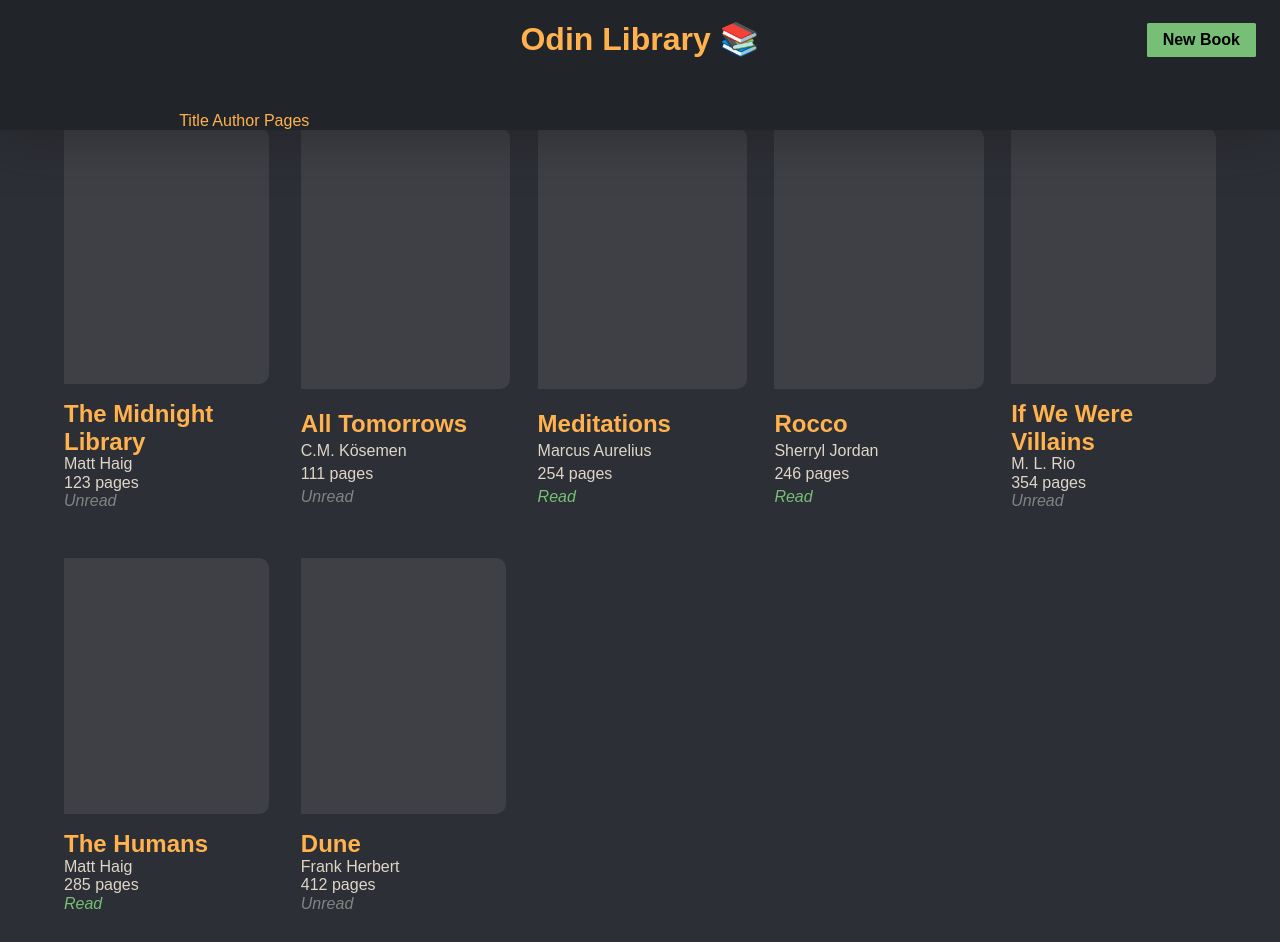
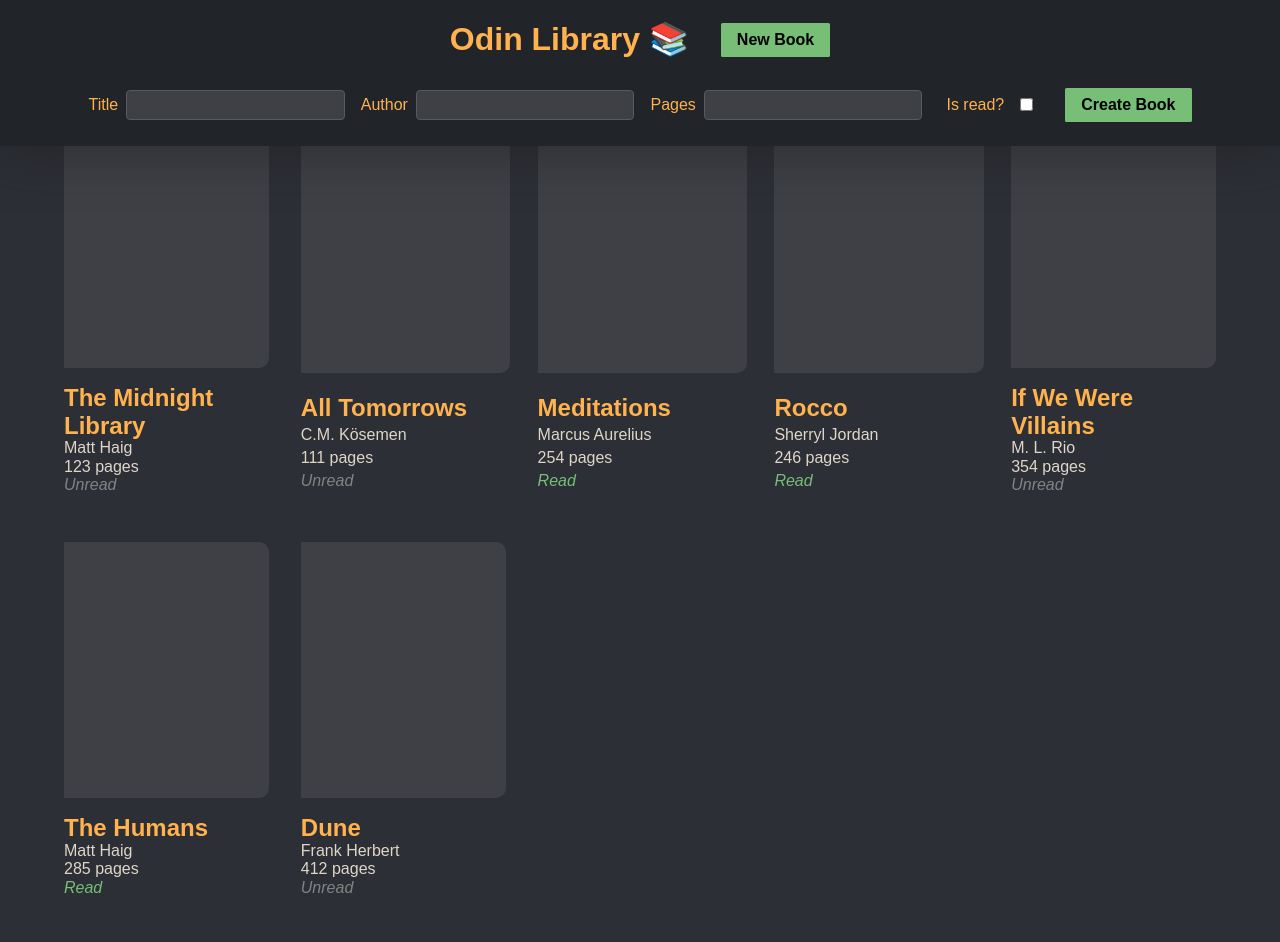
Before and after one commit to FranTheCaveman/The-Odin-Project-Library, a plain HTML site: page index.html in a window 1280 px wide. Both pictures are taken after a click on the button "New Book". Drawn offline with Linux system fonts and the light colour scheme.

Commit message:
Completed book form feature - adding books

```diff
--- a/index.html
+++ b/index.html
@@ -10,14 +10,9 @@
         </head>
         <body>
             <div class="header">
-                <h1>Odin Library 📚</h1>
-                <button class="new-book-button">New Book</button>
-                <div class="new-book-form">
-                    <form>
-                        <label for="Title">Title</label>
-                        <label for="Author">Author</label>
-                        <label for="Pages">Pages</label>
-                    </form>
+                <div class="header-row">
+                    <h1>Odin Library 📚</h1>
+                    <button class="new-book-button">New Book</button>
                 </div>
             </div>
             <div class="container">
--- a/script.js
+++ b/script.js
@@ -25,7 +25,8 @@ console.log(myLibrary);
 
 let library = document.querySelector(".library");
 
-function displayBooks() {
+function displayBooks(myLibrary) {
+    library.innerHTML = "";
     myLibrary.forEach(book => {
         let placeholderBookCover = document.createElement('div');
         placeholderBookCover.className = 'book-cover';
@@ -62,8 +63,127 @@ function displayBooks() {
     });
 }
 
-function addBookElement() {
+// Create the container div
+const bookForm = document.createElement('div');
+bookForm.className = 'new-book-form';
+bookForm.formMethod = "post";
 
+// Create the form element
+const form = document.createElement('form');
+form.className = 'form';
+
+// Create Title field
+const titleDiv = document.createElement('div');
+const titleLabel = document.createElement('label');
+titleLabel.setAttribute('for', 'Title');
+titleLabel.textContent = 'Title';
+const titleInput = document.createElement('input');
+titleInput.id = 'Title';
+titleInput.name = 'Title';
+titleInput.setAttribute('required', 'true');
+
+// Create Author field
+const authorDiv = document.createElement('div');
+const authorLabel = document.createElement('label');
+authorLabel.setAttribute('for', 'Author');
+authorLabel.textContent = 'Author';
+const authorInput = document.createElement('input');
+authorInput.id = 'Author';
+authorInput.name = 'Author';
+authorInput.setAttribute('required', 'true');
+
+// Create Pages field
+const pagesDiv = document.createElement('div');
+const pagesLabel = document.createElement('label');
+pagesLabel.setAttribute('for', 'Pages');
+pagesLabel.textContent = 'Pages';
+const pagesInput = document.createElement('input');
+pagesInput.id = 'Pages';
+pagesInput.name = 'Pages';
+pagesInput.type = 'number';
+pagesInput.setAttribute('required', 'true');
+
+// Create "create" button
+const submitDiv = document.createElement('div');
+const submitButton = document.createElement('button');
+submitButton.textContent = "Create Book";
+submitButton.type = "submit";
+submitButton.className = "new-book-button";
+submitButton.style.marginLeft = '1rem';
+
+// Create "isRead" checkbox
+const isReadDiv = document.createElement('div');
+const isReadCheckbox = document.createElement('input');
+const isReadLabel = document.createElement('label');
+isReadDiv.setAttribute('for', 'isRead');
+isReadDiv.textContent = "Is read?";
+isReadCheckbox.type = "checkbox";
+isReadCheckbox.id = "is-read-checkbox";
+isReadCheckbox.name = 'isRead';
+isReadDiv.style.marginLeft = '1rem';
+
+// Assemble the form
+titleDiv.appendChild(titleLabel);
+titleDiv.appendChild(titleInput);
+
+authorDiv.appendChild(authorLabel);
+authorDiv.appendChild(authorInput);
+
+pagesDiv.appendChild(pagesLabel);
+pagesDiv.appendChild(pagesInput);
+
+isReadDiv.appendChild(isReadLabel);
+isReadDiv.appendChild(isReadCheckbox);
+
+submitDiv.appendChild(submitButton);
+
+form.appendChild(titleDiv);
+form.appendChild(authorDiv);
+form.appendChild(pagesDiv);
+pagesDiv.appendChild(isReadDiv);
+form.appendChild(submitDiv);
+
+bookForm.appendChild(form);
+
+// Add form to page - you can specify where to insert it
+// For example, to add it to the header:
+const header = document.querySelector('.header');
+header.appendChild(bookForm);
+
+bookForm.style.display = 'none';
+let newBookButton = document.querySelector('.new-book-button');
+
+function toggleNewBook() {
+    newBookButton.addEventListener('click', (e) => {
+        if (bookForm.style.display === "none") {
+            bookForm.style.display = "flex";
+            console.log("hello");
+        }
+        else {
+            bookForm.style.display = 'none';
+        }
+    });
 }
 
-displayBooks();
+bookForm.addEventListener('submit', function(event) {
+    event.preventDefault();
+
+    const title = titleInput.value;
+    const author = authorInput.value;
+    const pages = pagesInput.value;
+    const isRead = isReadCheckbox.checked;
+
+    console.log('Book Data:', { title, author, pages, isRead });
+    console.log('Book Data:', { isRead });
+
+    addBookToLibrary(title, author, pages, isRead);
+    displayBooks(myLibrary);
+
+    // Reset the form
+    form.reset();
+
+    bookForm.style.display = 'none';
+})
+
+toggleNewBook();
+displayBooks(myLibrary);
--- a/style.css
+++ b/style.css
@@ -2,7 +2,6 @@
         font-family: sans-serif;
         background-color: #2c2f36;
         color: #ffb24e;
-        margin-top: 7rem;
     }
 
     /* * {
@@ -13,17 +12,56 @@
         top: 0;
         left: 0;
         right: 0;
-        gap: 2rem;
+        gap: 0rem 2rem;
         position: fixed;
         background-color: #212429;
         box-shadow: 0px 7px 50px rgba(33, 30, 30, 0.532);
         z-index: 1000;
         width: 100vw;
         height: auto;
-        display: grid;
-        grid-template-columns: 1fr auto 1fr;
+        display: flex;
+        flex-direction: column;
+    }
+
+    .header-row {
+        display: flex;
         align-items: center;
         justify-content: center;
+        flex-wrap: wrap;
+        gap: 0 2rem;
+    }
+
+    .new-book-form {
+        align-items: center;
+        justify-content: center;
+        width: 100%;
+        margin-bottom: 1rem;
+    }
+
+    .form {
+        display: flex;
+        flex-wrap: wrap;
+        align-items: center;
+        justify-content: center;
+        gap: 1rem;
+        padding: 0.5rem;
+    }
+
+    .form input {
+        flex: 1;
+        min-width: 0;
+        padding: 0.3rem;
+        background-color: #3e4046;
+        color: white;
+        border: 1px solid #5a5a5a;
+        border-radius: 0.25rem;
+    }
+
+    .form div {
+        display: flex;
+        justify-content: space-between;
+        gap: 0.5rem;
+        align-items: center;
     }
 
     .header h1 {
@@ -31,10 +69,8 @@
     }
 
     .new-book-button {
-        grid-column: 3;
         z-index: 1001;
-        right: 0;
-        margin-right: 1.5rem;
+        top: 0;
         max-width: 10rem;
         justify-self: right;
         background-color: #77be77;
@@ -65,6 +101,7 @@
         color: #2c2f36;
         gap: 2rem;
         grid-template-columns: repeat(auto-fill, minmax(12rem, 1fr));
+        margin-top: 6rem;
     }
 
     .container {
```
